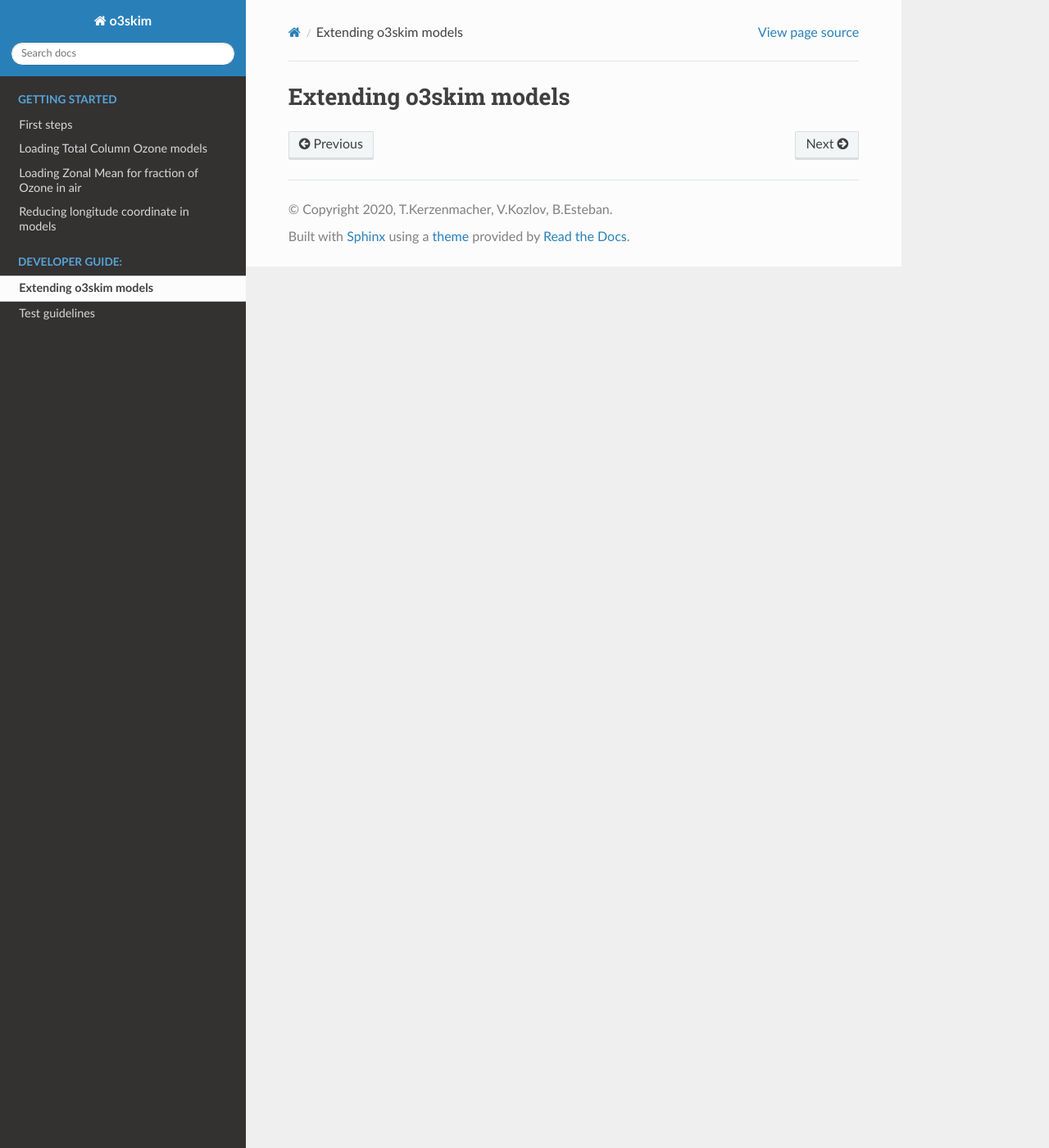
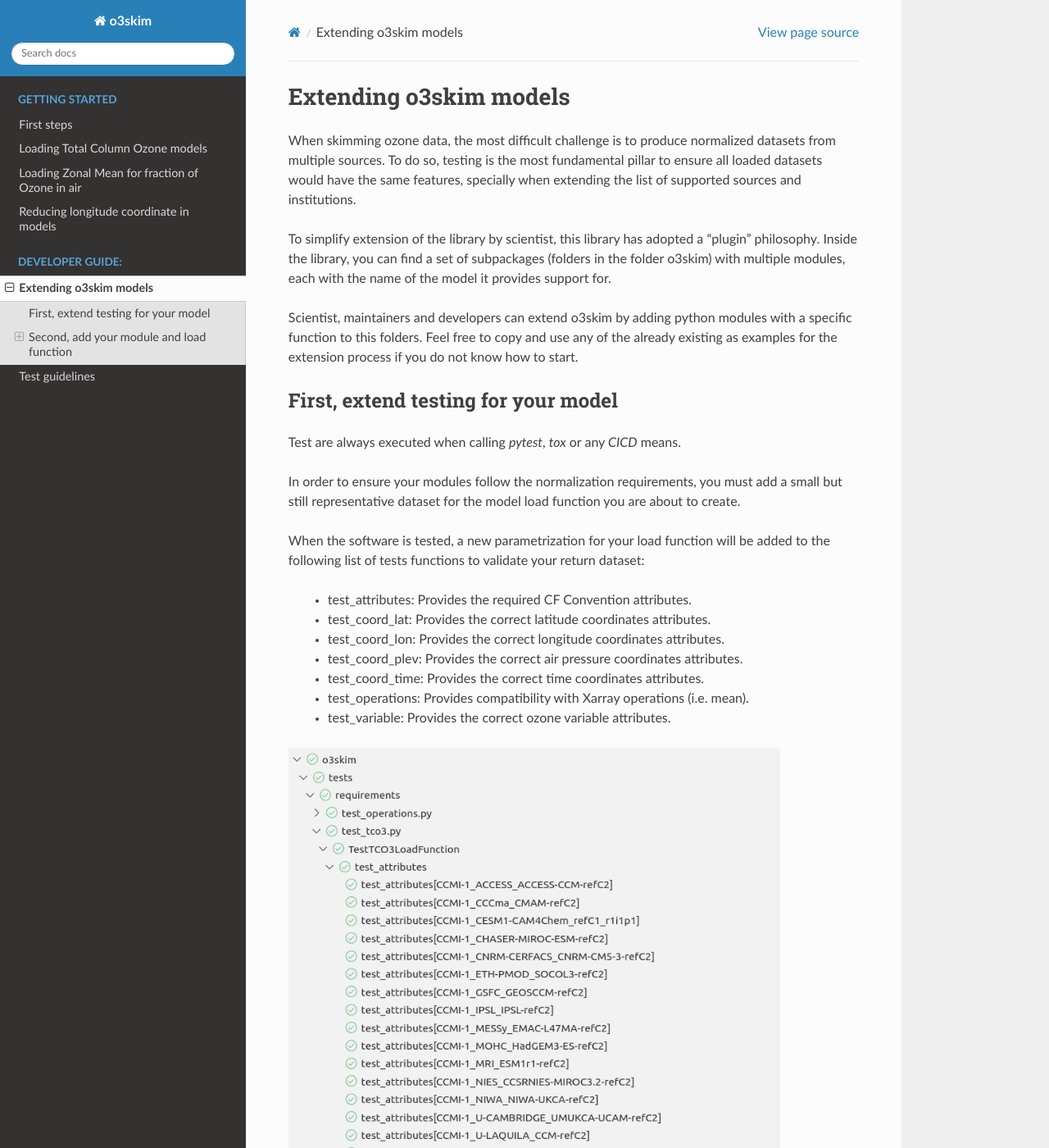
Before and after one commit to EOSC-synergy/o3skim, a Sphinx documentation site: the page built from docs/dev_guide/extend_models.rst, in a window 1280 px wide and 1400 px high. Shown: the whole window at 82% size. Built offline with Sphinx 7.4.7 and the Read the Docs theme 2.0.0, drawn with Linux system fonts in a browser that asks for light colours; some of the changed text lies outside the part shown.

Commit message:
Add extend_models docs

```diff
--- a/docs/dev_guide/extend_models.rst
+++ b/docs/dev_guide/extend_models.rst
@@ -1,2 +1,102 @@
 Extending o3skim models
 =======================
+When skimming ozone data, the most difficult challenge is to produce normalized
+datasets from multiple sources. To do so, testing is the most fundamental
+pillar to ensure all loaded datasets would have the same features, specially
+when extending the list of supported sources and institutions.
+
+To simplify extension of the library by scientist, this library has adopted
+a "plugin" philosophy. Inside the library, you can find a set of subpackages
+(folders in the folder o3skim) with multiple modules, each with the name of
+the model it provides support for.
+
+Scientist, maintainers and developers can extend o3skim by adding python
+modules with a specific function to this folders. Feel free to copy and use
+any of the already existing as examples for the extension process if you
+do not know how to start.
+
+
+First, extend testing for your model
+------------------------------------
+Test are always executed when calling `pytest`, `tox` or any `CICD` means.
+
+In order to ensure your modules follow the normalization requirements,
+you must add a small but still representative dataset for the model load function
+you are about to create.
+
+When the software is tested, a new parametrization for your load function
+will be added to the following list of tests functions to validate your return dataset:
+
+ - test_attributes: Provides the required CF Convention attributes.
+ - test_coord_lat: Provides the correct latitude coordinates attributes.
+ - test_coord_lon: Provides the correct longitude coordinates attributes.
+ - test_coord_plev: Provides the correct air pressure coordinates attributes.
+ - test_coord_time: Provides the correct time coordinates attributes.
+ - test_operations: Provides compatibility with Xarray operations (i.e. mean).
+ - test_variable: Provides the correct ozone variable attributes.
+
+.. image:: ../_static/check_list.png
+   :width: 600
+
+.. note::
+    When adding test datasets, take into consideration the following:
+
+     - Test samples are stored in a public repository, therefore should not contain private information, check attributes.
+     - Time for testing and repository size are proportional to the test samples. Minimize datasets as much as possible.
+
+Once the dataset is added, you can run the following tools to start the
+validation process:
+
+ - `tox`: To run all tests with a clean python/library installation.
+ - `pytest`: To run all tests in your current environments.
+
+
+Second, add your module and load function
+-----------------------------------------
+
+Load functions for load_tco3
+"""""""""""""""""""""""""""""""
+You can add new modules to the subpackage **o3skim/loadfunctions_tco3**
+in order to extend models available for the function `o3skim.load_tco3`.
+This function should accept the paths expression to the dataset netCDF files
+and return the final standardized Dataset.
+
+.. code-block:: python
+
+    def load_tco3(model_path):
+        """Loads and returns a model and the dataset attributes.
+        :param model_path: Paths expression to the dataset netCDF files
+        :return: Standardized Dataset
+        """
+        ...
+        return dataset
+
+For testing, add the sample datasets to **tests/datasets_tco3**.
+
+.. note::
+    Use ``pytest tests/requirements/text_tco3`` to test only
+    "loadfunctions_tco3" modules.
+
+
+Load functions for load_zmo3
+"""""""""""""""""""""""""""""""
+You can add new modules to the subpackage **o3skim/loadfunctions_zmo3**
+in order to extend models available for the function `o3skim.load_zmo3`.
+This function should accept the paths expression to the dataset netCDF files
+and return the final standardized Dataset.
+
+.. code-block:: python
+
+    def load_zmo3(model_path):
+        """Loads and returns a model and the dataset attributes.
+        :param model_path: Paths expression to the dataset netCDF files
+        :return: Standardized Dataset
+        """
+        ...
+        return dataset
+
+For testing, add the sample datasets to **tests/datasets_zmo3**.
+
+.. note::
+    Use ``pytest tests/requirements/text_zmo3`` to test only
+    "loadfunctions_zmo3" modules.
```
Also changed, not shown: docs/_static/check_list.png (added).
